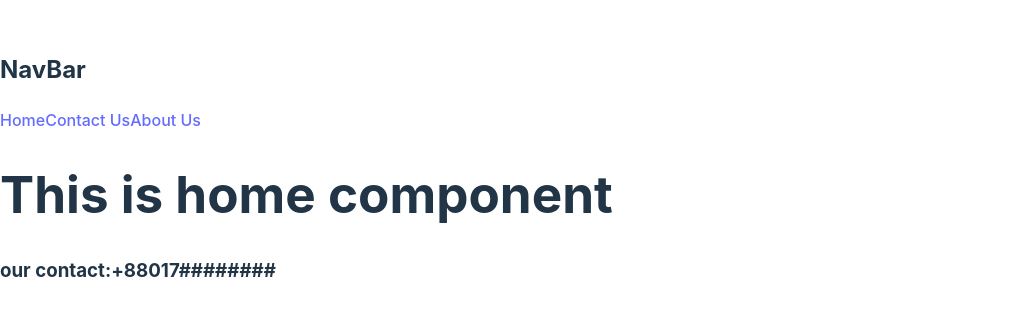
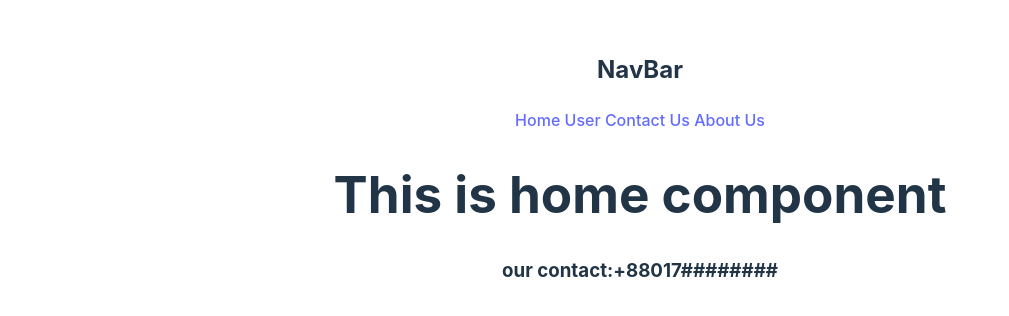
Before and after one commit to DasPriYam714/React_Router, a React (Vite) app: page /contact in a window 1280 px wide. Shown: the part 232-548 px from the top of the page, without its empty margins (0-1009 px from the left). Built offline with nearby package versions, Linux system fonts and the light colour scheme.

Commit message:
add loader

```diff
--- /dev/null
+++ b/src/Components/Header/Header.css
@@ -0,0 +1,7 @@
+.link{
+    margin-right: 5px;
+    font-weight: 300;
+    font-size: larger;
+    font: 400;
+
+}
--- a/src/Components/Header/Header.jsx
+++ b/src/Components/Header/Header.jsx
@@ -1,13 +1,20 @@
-
+import './Header.css';
+import { Link } from 'react-router-dom';
 
 const Header = () => {
     return (
         <div>
             <h2>NavBar</h2>
+            <div >
+                <Link to={"/"}> Home</Link>
+                <Link to={"/users"}> User</Link>
+                <Link to={"/contact"}> Contact Us</Link>
+                <Link to={"/about"}> About Us</Link>
 
-            <a href="/">Home</a>
-            <a href="/contact">Contact Us</a>
-            <a href="/about">About Us</a>
+
+            </div>
+
+
 
         </div>
     );
--- /dev/null
+++ b/src/Components/Users/Users.jsx
@@ -0,0 +1,14 @@
+import { useLoaderData } from "react-router-dom";
+
+
+const Users = () => {
+    const users = useLoaderData();
+    return (
+        <div>
+            <h2>Total Users:{users.length}</h2>
+
+        </div>
+    );
+};
+
+export default Users;
--- a/src/main.jsx
+++ b/src/main.jsx
@@ -8,6 +8,8 @@
 import Home from './Components/Home/Home';
 import ContactUs from './Components/ContactUs/ContactUs';
 import AboutUs from './Components/AboutUs/AboutUs';
+import Users from './Components/Users/Users.jsx';
+import App from './App.jsx'
 
 const router = createBrowserRouter([
   {
@@ -21,6 +23,12 @@
       {
         path:"/about",
         element:<AboutUs></AboutUs>
+      },
+      {
+        path:"/users",
+        loader: ()=>fetch('https://jsonplaceholder.typicode.com/users'),
+        element:<Users></Users>
+
       }
     ]
   },
```
